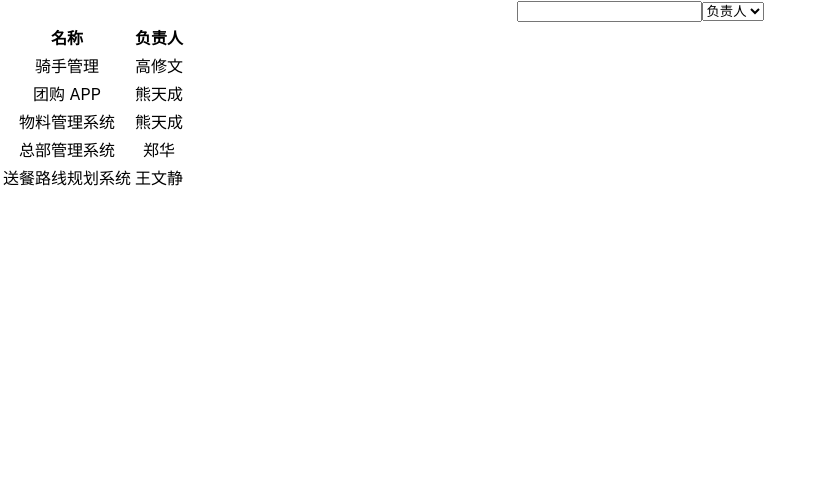
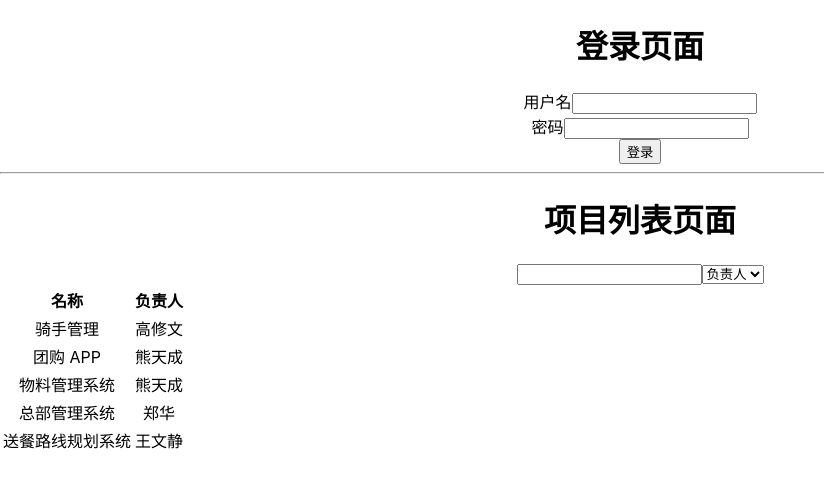
Before and after one commit to pumpkynn/Jira, a React (Create React App) app: page / in a window 1280 px wide. Shown: the top 488 px of the page, without its empty margins (0-824 px from the left). Built offline with nearby package versions, Linux system fonts and the light colour scheme; data requests are answered from the project's data file.

Commit message:
feat:登录的简单实现

```diff
--- a/__json__server_mock__/db.json
+++ b/__json__server_mock__/db.json
@@ -1,4 +1,15 @@
 {
+  "login": [
+    {
+      "username": "admin",
+      "password": "123456",
+      "token": "123",
+      "user": {
+        "id": "admin",
+        "name": "管理员"
+      }
+    }
+  ],
   "users": [
     {
       "id": 1,
--- a/package.json
+++ b/package.json
@@ -24,7 +24,7 @@
     "test": "react-scripts test",
     "eject": "react-scripts eject",
     "prepare": "husky",
-    "json-server": "json-server __json__server_mock__/db.json --watch --port 3001"
+    "json-server": "node __json__server_mock__/server.js"
   },
   "eslintConfig": {
     "extends": [
@@ -46,6 +46,7 @@
     ]
   },
   "devDependencies": {
+    "@types/qs": "^6.14.0",
     "eslint-config-prettier": "^10.1.8",
     "husky": "^9.1.7",
     "json-server": "^1.0.0-beta.3",
--- a/src/App.tsx
+++ b/src/App.tsx
@@ -1,9 +1,14 @@
 import React from 'react';
 import './App.css';
 import { ProjectListScreen } from './screens/project-list';
+import { LoginScreen } from './screens/login';
 function App() {
   return (
     <div className="App">
+      <h1>登录页面</h1>
+      <LoginScreen></LoginScreen>
+      <hr />
+      <h1>项目列表页面</h1>
       <ProjectListScreen></ProjectListScreen>
     </div>
   );
--- /dev/null
+++ b/src/screens/login/index.tsx
@@ -0,0 +1,42 @@
+import React from "react"
+import * as qs from "qs"
+import { cleanObject } from "../../utils/index"
+
+const apiUrl = 'http://localhost:3001'
+const login = (param:{username:string,password:string}) =>{
+        fetch(`${apiUrl}/login`, {
+            method: "POST",
+            headers: {
+                "Content-Type": "application/json"
+            },
+            body: JSON.stringify(param)
+        }).then(async response => {
+            if(response.ok){
+
+            } else {
+
+            }
+        }).catch(error => {
+
+        })
+    }
+export const LoginScreen =() =>{
+    const handleSubmit = (event: React.FormEvent<HTMLFormElement>) => {
+       event.preventDefault()
+       const username = (event.currentTarget.elements[0] as HTMLInputElement).value
+       const password = (event.currentTarget.elements[1] as HTMLInputElement).value
+       login({username,password})
+    }
+
+    return <form onSubmit={handleSubmit}>
+        <div>
+            <label htmlFor="username">用户名</label>
+            <input type="text" id="username" />
+        </div>
+        <div>
+            <label htmlFor="password">密码</label>
+            <input type="password" id="password" />
+        </div>
+        <button type="submit">登录</button>
+    </form>
+}
--- a/src/screens/project-list/index.jsx
+++ b/src/screens/project-list/index.tsx
@@ -3,6 +3,7 @@ import { List } from "./list";
 import {useEffect,useState} from "react";
 import * as qs from "qs";
 import { cleanObject, useMount, useDebounce } from "../../utils/index";
+//我们希望，在静态代码里面，就能发现其中的错误 -> 强类型
 const apiUrl = 'http://localhost:3001'
 export const ProjectListScreen = () =>{
     const [users,setUsers] = useState([])
--- a/src/screens/project-list/list.jsx
+++ /dev/null
@@ -1,21 +0,0 @@
-import React from "react"
-
-export const List = ({list,users}) =>{
-    return <table>
-        <thead>
-            <tr>
-                <th>名称</th>
-                <th>负责人</th>
-            </tr>
-        </thead>
-        <tbody>
-            {
-                list.map(project =><tr key={project.id}>
-                    <td>{project.name}</td>
-                    {/* undefine.name */}
-                    <td>{users.find(user => Number(user.id) === Number(project.personId))?.name || ""}</td>
-                    </tr>)
-            }
-        </tbody>
-    </table>
-}
--- /dev/null
+++ b/src/screens/project-list/list.tsx
@@ -0,0 +1,32 @@
+import React from "react"
+import { User } from "./search-panel"
+interface Project {
+    id:string;
+    name:string;
+    personId:string;
+    pin:boolean;
+    organization:string;
+}
+interface ListProps {
+    list :Project[],
+    users:User[],
+}
+export const List = ({list,users}:ListProps) =>{
+    return <table>
+        <thead>
+            <tr>
+                <th>名称</th>
+                <th>负责人</th>
+            </tr>
+        </thead>
+        <tbody>
+            {
+                list.map((project: Project) => <tr key={project.id}>
+                    <td>{project.name}</td>
+                    {/* undefine.name */}
+                    <td>{users.find((user: User) => Number(user.id) === Number(project.personId))?.name || ""}</td>
+                    </tr>)
+            }
+        </tbody>
+    </table>
+}
--- a/src/screens/project-list/search-panel.jsx
+++ b/src/screens/project-list/search-panel.tsx
@@ -1,15 +1,28 @@
 import React from 'react'
 
-export const SearchPanel = ({users,param,setParam}) =>{
+interface SearchPanelProps {
+    users: User[],
+    param: {
+        name:string;
+        personId:string
+    }
+    setParam: (param:SearchPanelProps['param']) => void ;
+}
+export interface User {
+    id:string;
+    name:string;
+    email:string;
+    title:string;
+    organization:string;
+    token:string;
+}
+export const SearchPanel = ({users,param,setParam}:SearchPanelProps) =>{
     //写一个组件，先写他的状态
 // 状态（State） 是组件内部的数据，当状态改变时，组件会重新渲染。
 // param 是当前状态值，包含组件的数据
 // setParam 是更新状态的函数
 // useState 是React提供的Hook来管理状态
 // 它们都是 React 的 useState Hook 自动生成的，不是我们手动定义的。
-
-
-
     return <form>
         {/* setParam(Object.assign({}, param, {name: evt.target.value})) */}
         <input type="text"
@@ -26,12 +39,12 @@ export const SearchPanel = ({users,param,setParam}) =>{
             console.log('选择负责人:', evt.target.value, '转换为:', newPersonId)
             setParam({
                 ...param,
-                personId: newPersonId
+                personId: newPersonId.toString()
             })
         }}>
             <option value="">负责人</option>
            {
-            users.map(user => <option key={user.id} value={user.id}>
+            users.map((user: User) => <option key={user.id} value={user.id}>
                 {user.name}
             </option>)
            }
--- a/src/utils/index.js
+++ b/src/utils/index.ts
@@ -1,6 +1,6 @@
 import { useEffect, useState } from "react"
 // 判断值是否为假值（需要删除的值）
-export const isFalsy = (value) => {
+export const isFalsy = (value: unknown): boolean => {
     // 0 不是假值，应该保留
     if (value === 0) return false
     // 其他假值：null, undefined, "", false
@@ -8,7 +8,7 @@ export const isFalsy = (value) => {
 }
 
 //在一个函数里面，改变传入的对象是不好的
-export const cleanObject = (object) => {
+export const cleanObject = <T extends Record<string, unknown>>(object: T): Partial<T> => {
     const result = {...object}
     Object.keys(result).forEach(key => {
         const value = result[key]
@@ -20,12 +20,13 @@ export const cleanObject = (object) => {
 }
 
 // 组件挂载时执行一次的自定义 Hook
-export const useMount = (callback) => {
+export const useMount = (callback: () => void) => {
     useEffect(() => {
+        // eslint-disable-next-line react-hooks/exhaustive-deps
         callback()
     }, [])
 }
-export const useDebounce = (value, delay) => {
+export const useDebounce = <T>(value: T, delay: number): T => {
     //每次在value变化后，设置一个定时器,说明用户在操作，不希望频繁的请求
     const [debouncedValue, setDebouncedValue] = useState(value)
     useEffect(() => {
```
Also changed, not shown: __json__server_mock__/middleware.js (added, +16 -0 lines), __json__server_mock__/server.js (added, +50 -0 lines), 2 other files (tests, documents, lock files or other folders).
